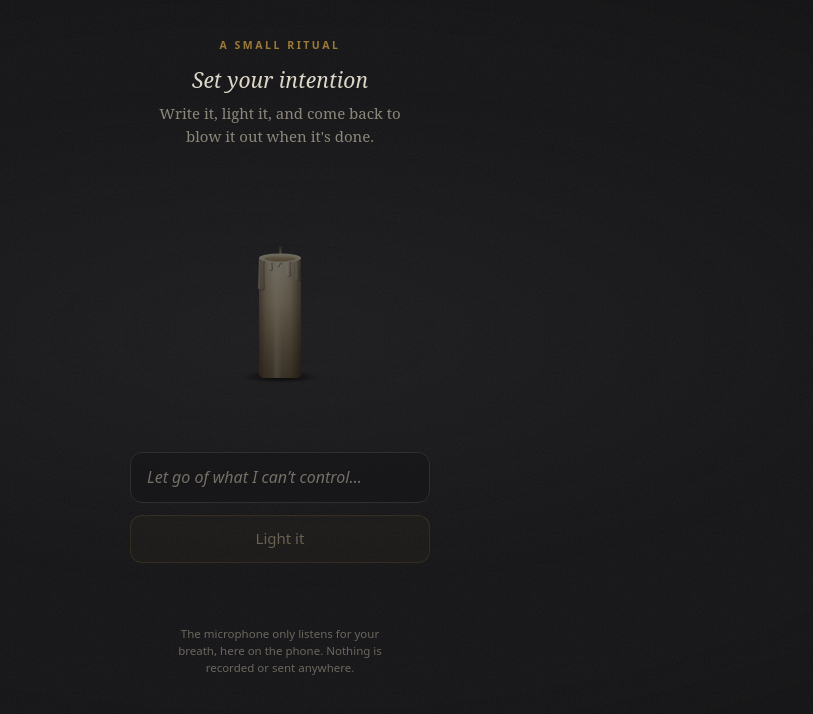
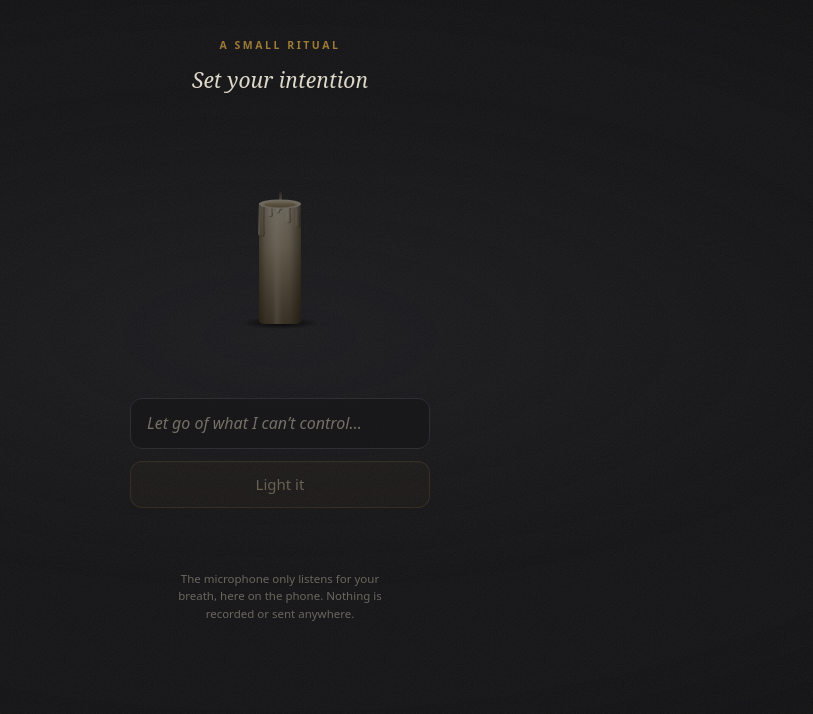
Before and after one commit to mydude-industries/tilia, a plain HTML site: page webapp/candle.html in a window 1280 px wide. Shown: the whole page, without its empty margins (360-1173 px from the left). Drawn offline with Linux system fonts and the light colour scheme.

Commit message:
candle: no instruction line before lighting
Co-Authored-By: Claude Opus 5.5 <noreply@anthropic.com>

```diff
--- a/webapp/candle.html
+++ b/webapp/candle.html
@@ -17,7 +17,7 @@
   <div class="head" id="head">
     <p class="kicker" id="kicker">A small ritual</p>
     <h1 id="title">Set your intention</h1>
-    <p class="lead" id="lead">Write it, light it, and come back to blow it out when it's done.</p>
+    <p class="lead" id="lead"></p>
   </div>
   <canvas id="fx" aria-hidden="true"></canvas>
   <p class="sr" id="after" aria-live="polite"></p>
@@ -129,6 +129,6 @@
 <script src="candle-seal.js?v=1"></script>
 <script src="candle-voice.js?v=3"></script>
 <script src="candle-follow.js?v=10"></script>
-<script src="candle.js?v=17"></script>
+<script src="candle.js?v=18"></script>
 </body>
 </html>
--- a/webapp/candle.js
+++ b/webapp/candle.js
@@ -170,7 +170,7 @@
     CandleFlame.setBurn(0);
     main.classList.remove("lit", "out", "rising");
     title.textContent = "Set your intention";
-    lead.textContent = "Write it, light it, and come back to blow it out when it's done.";
+    lead.textContent = "";
     say.textContent = "";
     hint.textContent = "";
     field.value = "";
```
